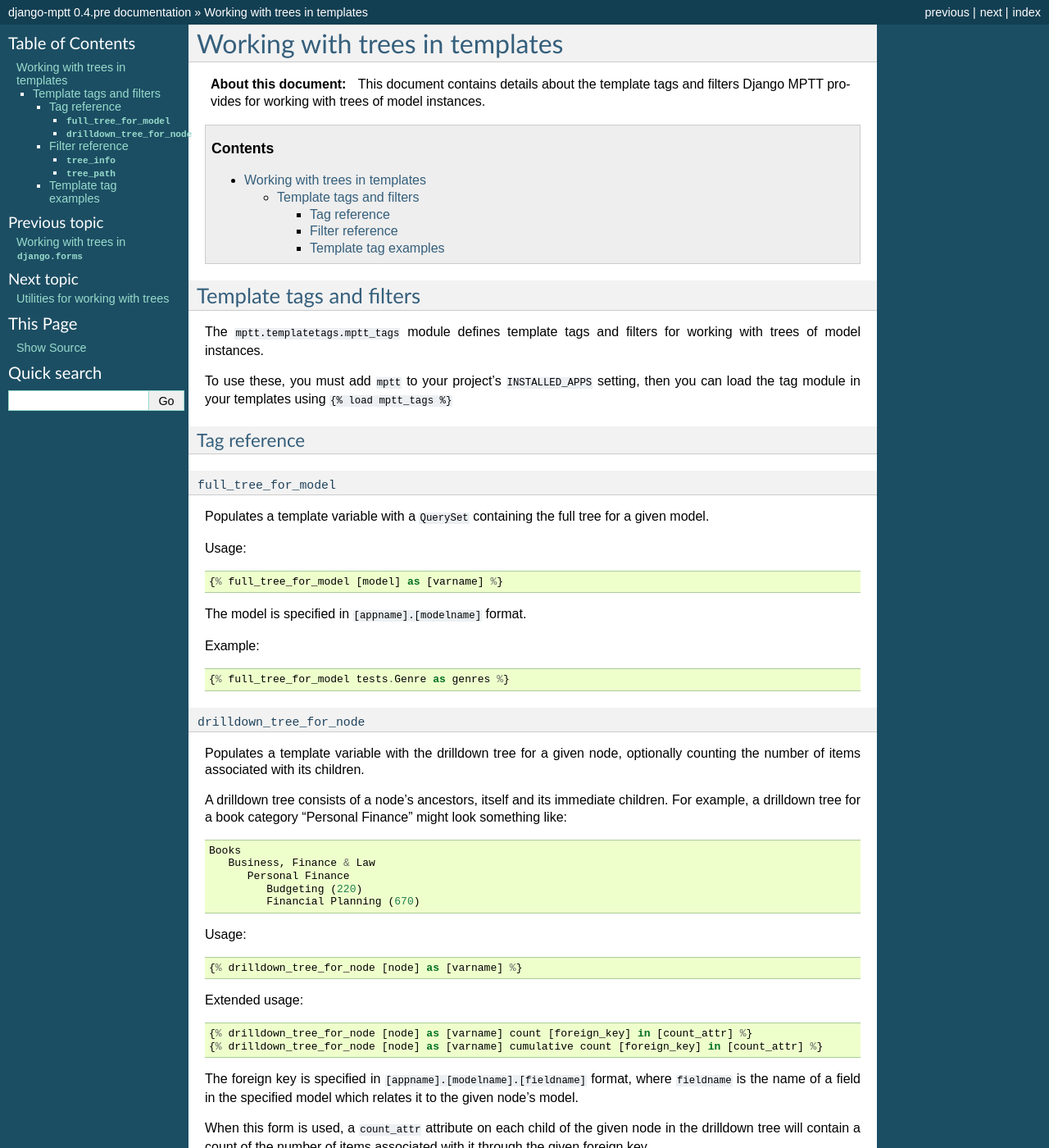
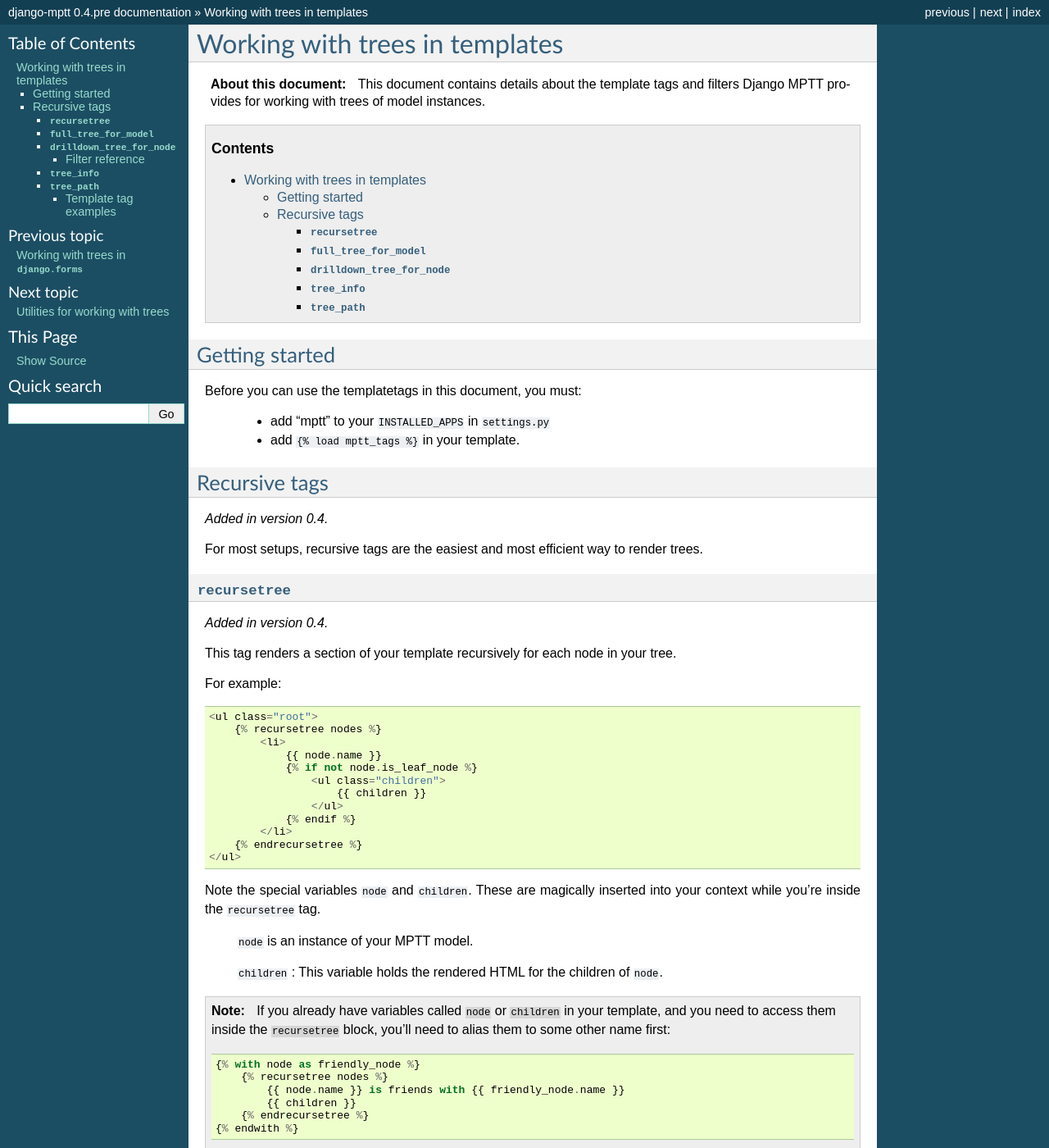
Before and after one commit to django-mptt/django-mptt, a Sphinx documentation site: the page built from docs/templates.txt, in a window 1280 px wide and 1400 px high. Shown: the whole window at 82% size. Built offline with Sphinx 7.4.7, drawn with Linux system fonts in a browser that asks for light colours.

Commit message:
cleanup templates docs and add docs for recursetree tag

```diff
--- a/docs/templates.txt
+++ b/docs/templates.txt
@@ -1,6 +1,7 @@
 ===============================
 Working with trees in templates
 ===============================
+.. highlightlang:: html+django
 
 .. admonition:: About this document
 
@@ -10,18 +11,66 @@ Working with trees in templates
 .. contents::
    :depth: 3
 
-Template tags and filters
+Getting started
 =========================
 
-The ``mptt.templatetags.mptt_tags`` module defines template tags and
-filters for working with trees of model instances.
+Before you can use the templatetags in this document, you must:
 
-To use these, you must add ``mptt`` to your project's ``INSTALLED_APPS``
-setting, then you can load the tag module in your templates using
-``{% load mptt_tags %}``
+ * add "mptt" to your ``INSTALLED_APPS`` in ``settings.py``
+ * add ``{% load mptt_tags %}`` in your template.
 
-Tag reference
--------------
+Recursive tags
+==============
+
+.. versionadded:: 0.4
+
+For most setups, recursive tags are the easiest and most efficient way to render
+trees.
+
+``recursetree``
+~~~~~~~~~~~~~~~
+
+.. versionadded:: 0.4
+
+This tag renders a section of your template recursively for each node in your
+tree.
+
+For example::
+
+    <ul class="root">
+        {% recursetree nodes %}
+            <li>
+                {{ node.name }}
+                {% if not node.is_leaf_node %}
+                    <ul class="children">
+                        {{ children }}
+                    </ul>
+                {% endif %}
+            </li>
+        {% endrecursetree %}
+    </ul>
+
+Note the special variables ``node`` and ``children``.
+These are magically inserted into your context while you're inside the
+``recursetree`` tag.
+
+  ``node`` is an instance of your MPTT model.
+
+  ``children`` : This variable holds the rendered HTML for the children of
+  ``node``.
+
+.. note::
+    If you already have variables called ``node`` or ``children`` in your
+    template, and you need to access them inside the ``recursetree`` block,
+    you'll need to alias them to some other name first::
+
+        {% with node as friendly_node %}
+            {% recursetree nodes %}
+                {{ node.name }} is friends with {{ friendly_node.name }}
+                {{ children }}
+            {% endrecursetree %}
+        {% endwith %}
+
 
 ``full_tree_for_model``
 ~~~~~~~~~~~~~~~~~~~~~~~
```
Lines whose indentation alone changed are shown as unchanged.
